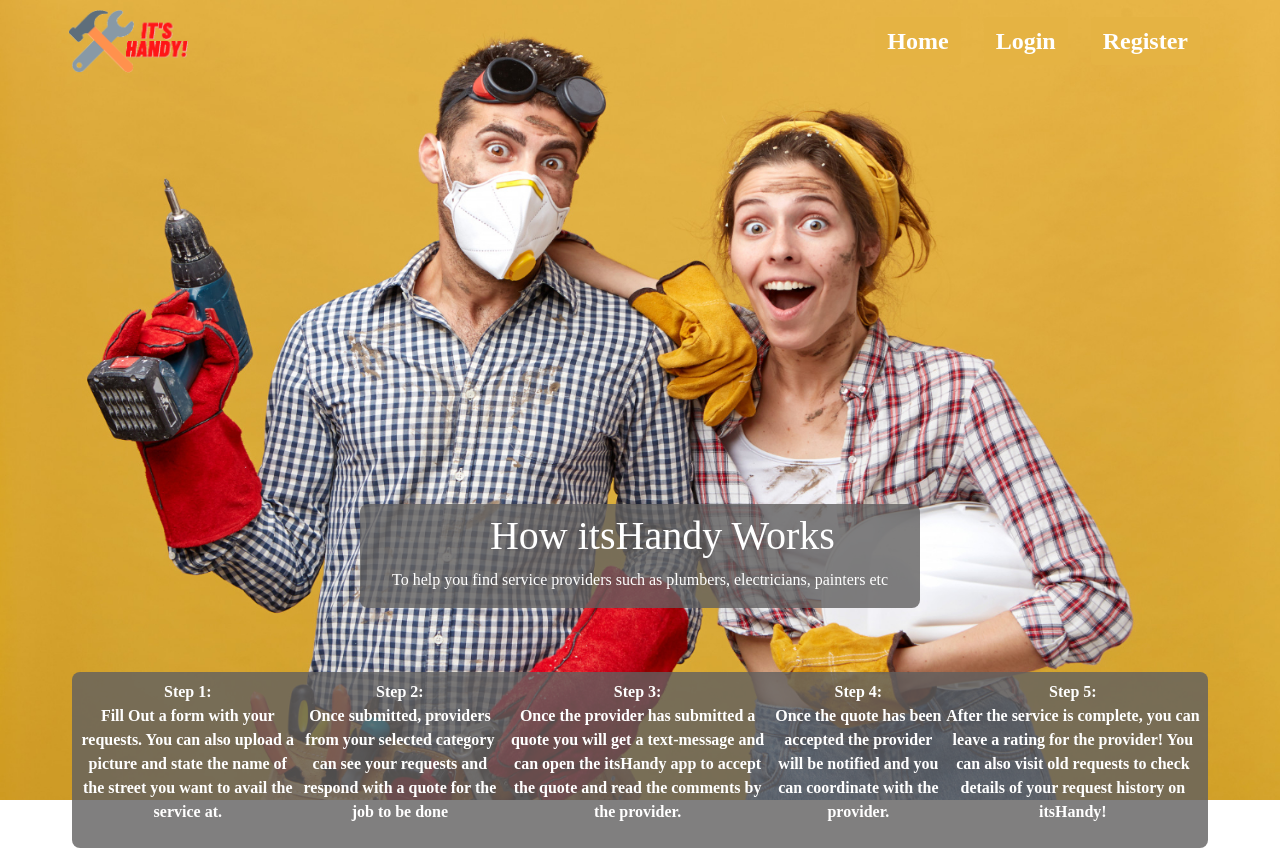
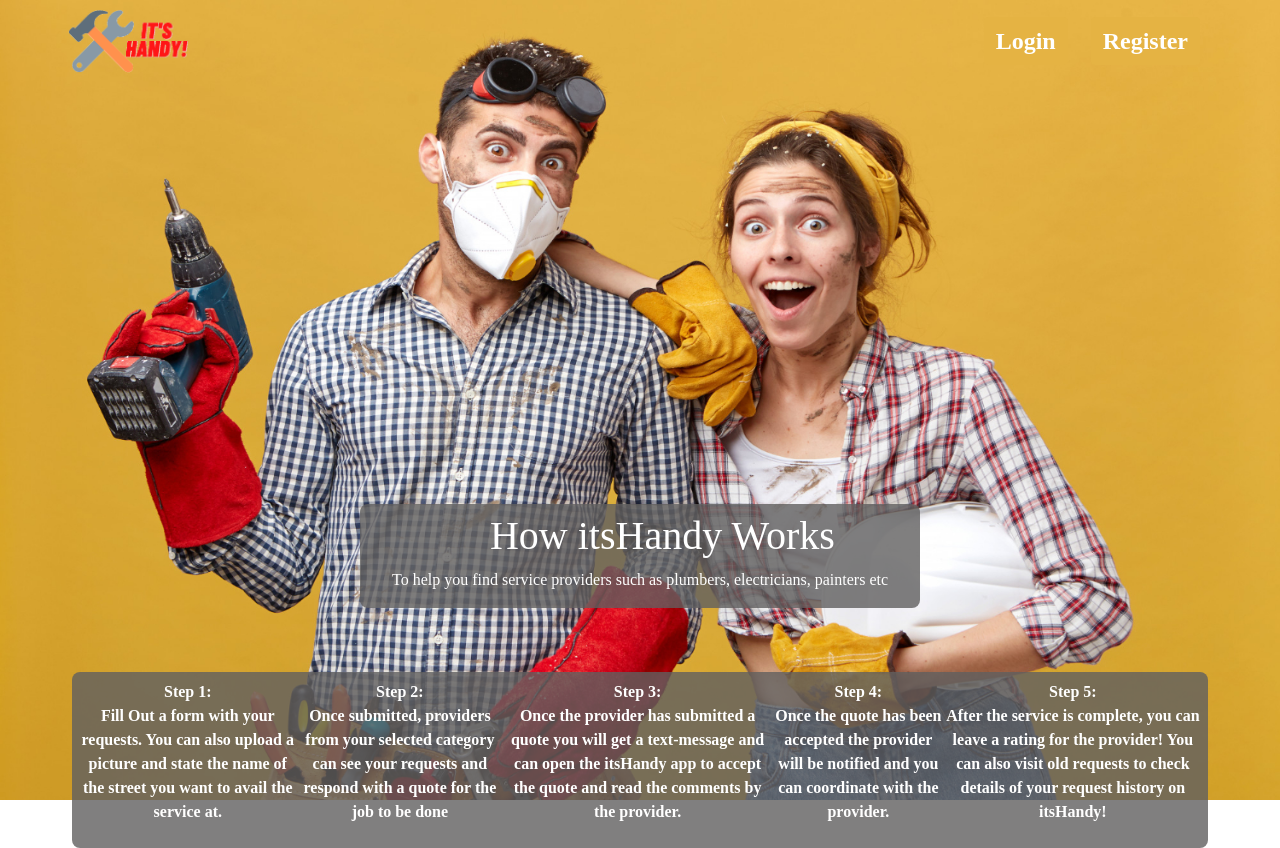
Before and after one commit to shree-yadam/ItsHandy, a React (Create React App) app in the folder client/: page / in a window 1280 px wide. Built offline with nearby package versions, Linux system fonts and the light colour scheme; no server answers; a web font is replaced by a local one.

Commit message:
Logo as home button

```diff
--- a/client/src/Components/NavBar.jsx
+++ b/client/src/Components/NavBar.jsx
@@ -1,16 +1,17 @@
-import axios from 'axios';
-import { useHistory } from 'react-router-dom';
-import Button from 'react-bootstrap/Button';
-import  Breadcrumb  from 'react-bootstrap';
-import './NavBar.scss';
-import logo from '../images/ourlogo123.png'
-export default function NavBar ({currentUser, setCurrentUser}){
-
+import axios from "axios";
+import { Link } from "react-router-dom";
+import { useHistory } from "react-router-dom";
+import Button from "react-bootstrap/Button";
+import Breadcrumb from "react-bootstrap";
+import "./NavBar.scss";
+import logo from "../images/ourlogo123.png";
+export default function NavBar({ currentUser, setCurrentUser }) {
   const history = useHistory();
   function handleLogout(event) {
     console.log("Logout");
     history.push("/");
-    axios.post('/api/users/logout')
+    axios
+      .post("/api/users/logout")
       .then(() => {
         setCurrentUser(null);
       })
@@ -18,53 +19,76 @@ export default function NavBar ({currentUser, setCurrentUser}){
   }
 
   return (
+    <nav className="navbar-menu">
+      <div className="navbar-brand">
+        <Link to="/">
+          <img src={logo} alt="pic not found" />
+        </Link>
 
-<nav className = "navbar-menu">
-<div className="navbar-brand">
-<img src={logo} alt="pic not found" />
         {/* <img href = "./images/ourlogo.png" alt="icon-img"></img> */}
+      </div>
 
-</div>
-      {!currentUser &&
-        <div className = "navbar-items-container-1">
-
-            <Button  className="navbar-items" onClick={()=> history.push("/")}>Home</Button>
-
+      {!currentUser && (
+        <div className="navbar-items-container-1">
           <div className="user-action-nav">
-            <Button  className="navbar-items" onClick={()=> history.push("/login")}>Login</Button>
-            <Button  className="navbar-items" onClick={()=> history.push("/register")}>Register</Button>
+            <Button
+              className="navbar-items"
+              onClick={() => history.push("/login")}
+            >
+              Login
+            </Button>
+            <Button
+              className="navbar-items"
+              onClick={() => history.push("/register")}
+            >
+              Register
+            </Button>
           </div>
         </div>
+      )}
+      {currentUser && (
+        <div className="navbar-items-container">
+          <div className="navbar-items-container-1">
+            {!currentUser.is_provider && (
+              <>
+                <Button
+                  onClick={() =>
+                    history.push(`/client/${currentUser.id}/requests/new`)
                   }
-      {
-        currentUser  &&
-        <div className = "navbar-items-container">
-          <div className = "navbar-items-container-1">
-            <Button  className="navbar-items" onClick={()=> history.push("/")}>Home</Button>
-            {!currentUser.is_provider &&
-            <>
-            <Button onClick={()=> history.push(`/client/${currentUser.id}/requests/new`)}> Request Form </Button>
-            <Button  className="navbar-items" onClick={()=> history.push(`/client/${currentUser.id}`)}>My Dashboard</Button>
+                >
+                  {" "}
+                  Request Form{" "}
+                </Button>
+                <Button
+                  className="navbar-items"
+                  onClick={() => history.push(`/client/${currentUser.id}`)}
+                >
+                  My Dashboard
+                </Button>
               </>
-            }<div className="navbar-items-container">
-             {currentUser.is_provider &&
-
-            <Button  className="navbar-items" onClick={()=> history.push(`/provider/${currentUser.id}`)}>My Dashboard</Button>
-
-            }
+            )}
+            <div className="navbar-items-container">
+              {currentUser.is_provider && (
+                <Button
+                  className="navbar-items"
+                  onClick={() => history.push(`/provider/${currentUser.id}`)}
+                >
+                  My Dashboard
+                </Button>
+              )}
             </div>
           </div>
           <div className="user-action-nav">
+            <Button className="navbar-items" onClick={handleLogout}>
+              Logout
+            </Button>
 
-          <Button  className="navbar-items" onClick={handleLogout}>Logout</Button>
-
-           <h3>{currentUser.first_name} {currentUser.last_name}
+            <h3>
+              {currentUser.first_name} {currentUser.last_name}
             </h3>
           </div>
         </div>
+      )}
+    </nav>
+  );
 }
-</nav>
-
-)
-
-}
--- a/client/src/Components/NavBar.scss
+++ b/client/src/Components/NavBar.scss
@@ -34,7 +34,7 @@ nav.navbar-menu {
  background-color:#e5b343;
   margin: 1vh;
   border:0px;
-  font-weight:bold
+  font-weight:bold;
 }
 
 
```
Lines whose indentation alone changed are shown as unchanged.
